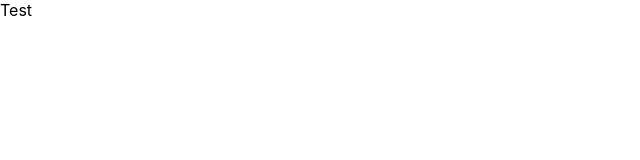
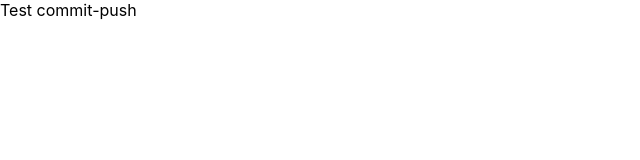
Before and after one commit to Catalin-2002/spaceappschallenge2021, a React (Create React App) app: page / in a window 1280 px wide. Shown: the top 160 px of the page, without its empty margins (0-640 px from the left). Built offline with nearby package versions, Linux system fonts and the light colour scheme.

Commit message:
Tested git - Radu

```diff
--- a/src/App.js
+++ b/src/App.js
@@ -2,7 +2,7 @@ import './App.css';
 
 function App() {
   return (
-    <div> Test </div>
+    <div> Test commit-push </div>
   );
 }
 
```
Also changed, not shown: 1 other file (tests, documents, lock files or other folders).
